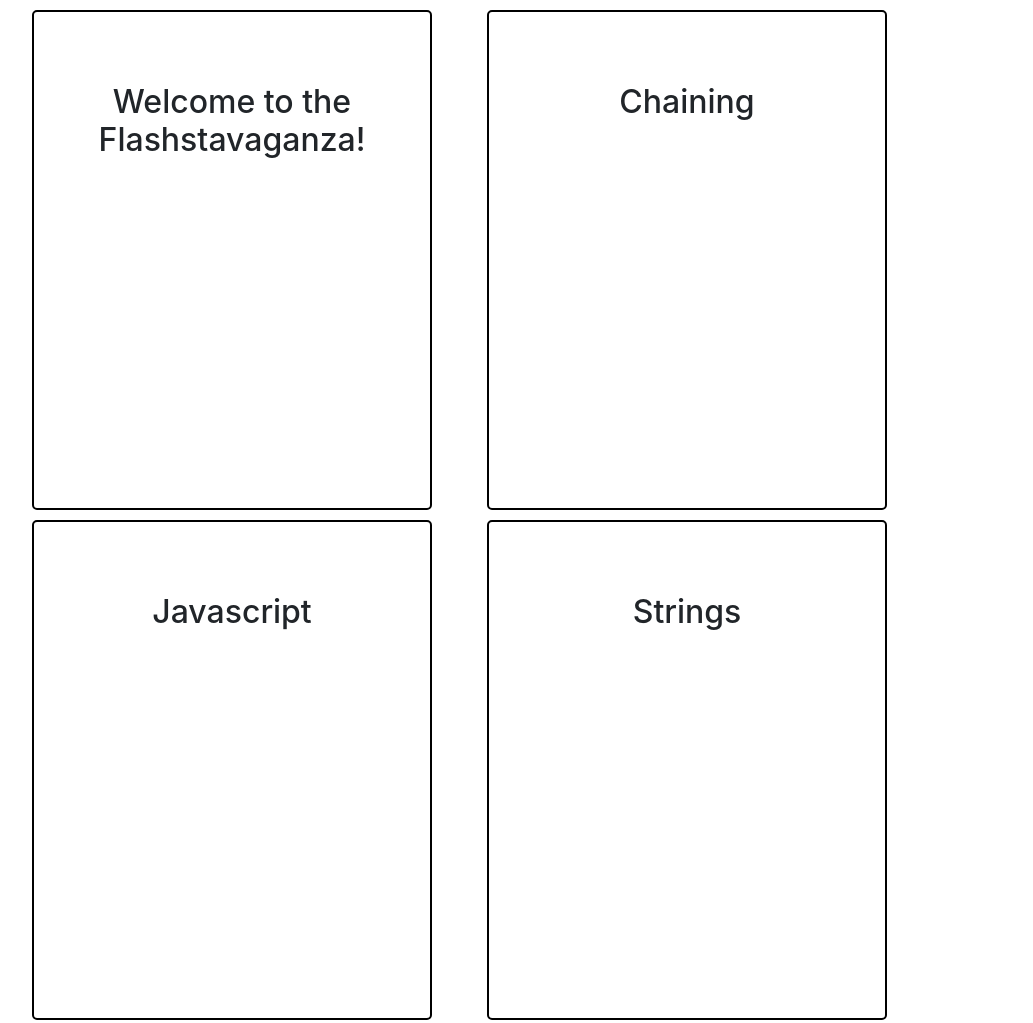
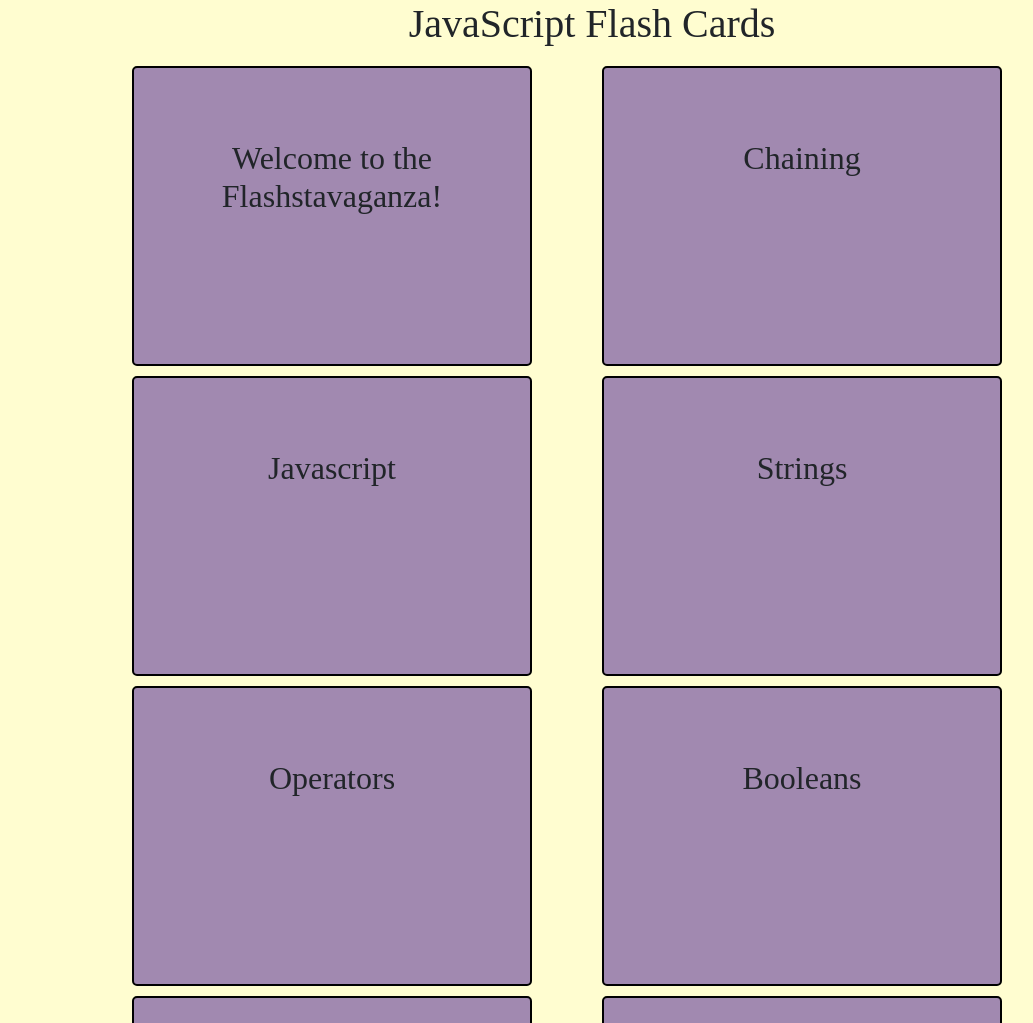
Before and after one commit to wymerkd/flash-cards, a plain HTML site: page index.html in a window 1280 px wide. Shown: the top 1023 px of the page, without its empty margins (48-1081 px from the left). Drawn offline with nearby package versions, Linux system fonts and the light colour scheme.

Commit message:
add color and style to cards, center aligns colums, and adds header.

```diff
--- a/css/styles.css
+++ b/css/styles.css
@@ -1,21 +1,37 @@
 .card {
   border: 2px solid black;
   width: 400px;
-  height:500px;
+  height:300px;
   margin: 10px;
   border-radius: 5px;
   margin-right: 60px;
   /* transition: transform 1s;
   transform-style: preserve-3d; */
   text-align: center;
+  padding: 10px;
   padding-top: 15%;
+  overflow: auto;
+  background-color: #a189b0;
 }
+
 .front {
   display: block;
-
+  font-family: futura;
 }
 
 .back {
+  font-family: consolas;
+  display: none;
+  font-size: 20px;
+}
 
-  display: none;
+ul {
+  text-align: left;
 }
+ h1 {
+   text-align: center;
+   font-family: futura;
+ }
+ body {
+   background: #fffdd0
+ }
--- a/index.html
+++ b/index.html
@@ -9,15 +9,16 @@
     <title>Flash Cards</title>
   </head>
   <body>
+    <h1>JavaScript Flash Cards</h1>
     <div class="container">
-      <div class="row">
+      <div class="d-flex justify-content-center">
         <div class="column-md-5">
           <div id="welcome" class="card">
             <div class="front">
               <h2>Welcome to the Flashstavaganza!</h2>
             </div>
             <div class="back">
-              <p>I siad welcome. What more do you want from me. Seriously, it's time to dispense with the pleasantries. Javascript hates you.</p>
+              <p>I said welcome. What more do you want from me. Seriously, it's time to dispense with the pleasantries. Javascript hates you.</p>
             </div>
 
           </div>
@@ -110,7 +111,7 @@
           </div>
 
         </div>
-      <div class="row">
+      <div class="d-flex justify-content-center">
         <div class="column-md-5">
           <div id="chaining" class="card">
             <div class="front">
```
